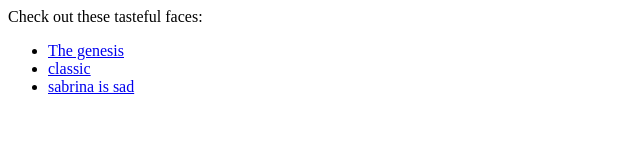
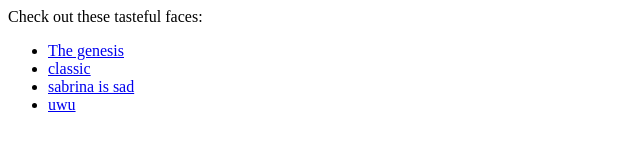
Before and after one commit to AriSweedler/lavisabrina, a website: page public/faces/index.html in a window 1280 px wide. Shown: the full height of the page, 0-640 px from the left. Drawn offline with Linux system fonts and the light colour scheme.

Commit message:
Automatic commit from meme.sh for uwu.png

```diff
--- a/public/faces/index.html
+++ b/public/faces/index.html
@@ -3,4 +3,5 @@
   <li><a href="a.png">The genesis</a></li>
   <li><a href="b.png">classic</a></li>
   <li><a href="c.png">sabrina is sad</a></li>
+<li><a href="uwu.png">uwu</a></li>
 </ul>
```
Also changed, not shown: public/faces/uwu.png (added).
